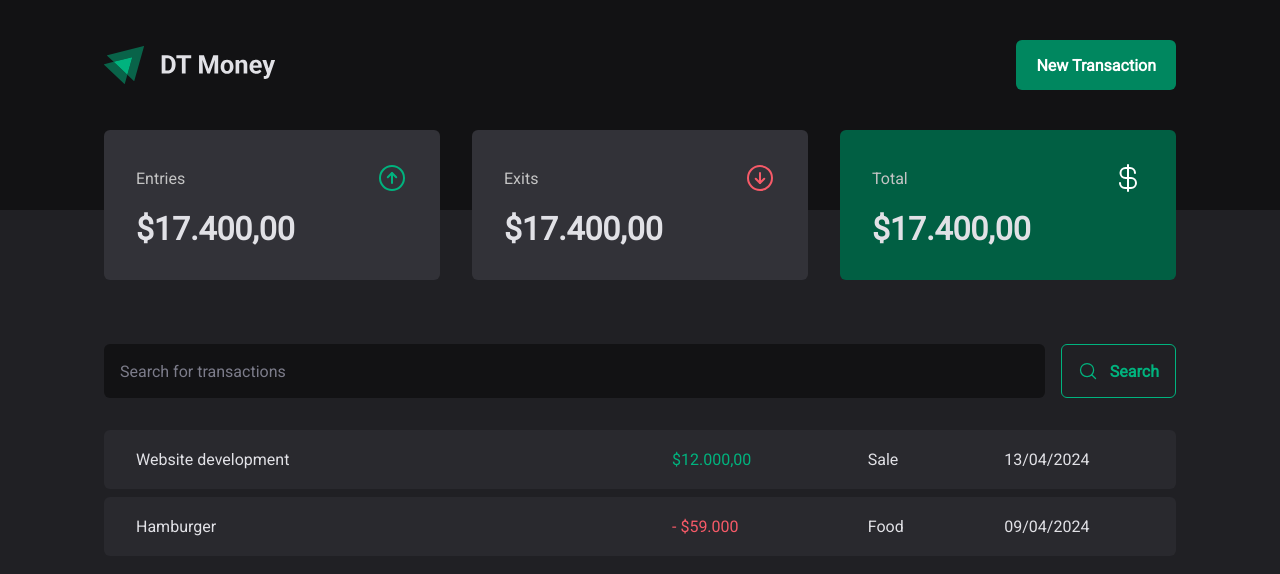
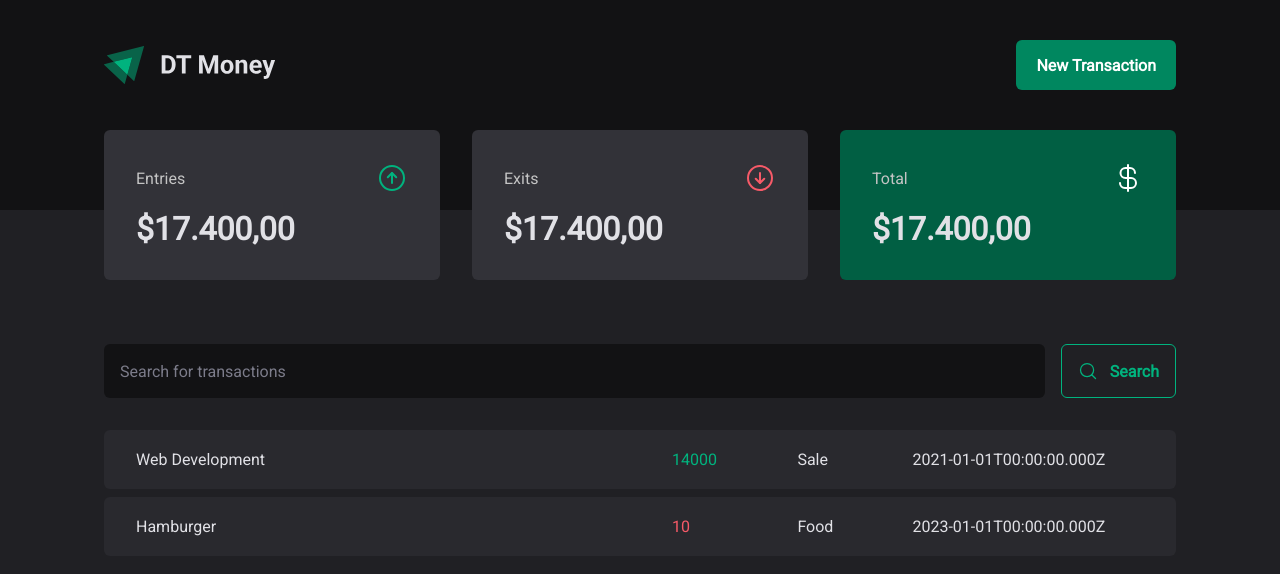
Before and after one commit to erikaperciliano/dtMoney, a React (Vite) app: page / in a window 1280 px wide. Shown: the top 574 px of the page. Built offline with nearby package versions, Linux system fonts and the light colour scheme; data requests are answered from the project's data file.

Commit message:
feat: add HTTP request

```diff
--- a/src/pages/Transactions/index.tsx
+++ b/src/pages/Transactions/index.tsx
@@ -1,9 +1,32 @@
+import { useEffect, useState } from "react";
 import { Header } from "../../components/Header";
 import { Summary } from "../../components/Summary";
 import { SearchForm } from "./components/SearchForm";
 import { PriceHighlight, TransactionContainer, TransactionsTable } from "./styles";
 
+interface Transaction {
+    id: number;
+    description: string;
+    type: 'income' | 'outcome';
+    price: number;
+    category: string;
+    createdAt: string;
+}
+
 export function Transactions () {
+    const [transactions, setTransactions] = useState<Transaction[]>([])
+
+    async function loadTransactions() {
+        const response = await fetch('http://localhost:3333/transactions');
+        const data = await response.json();
+
+        setTransactions(data);
+    }
+
+    useEffect(() => {
+        loadTransactions()
+    }, []);
+
     return (
         <div>
             <Header />
@@ -14,28 +37,20 @@
 
                 <TransactionsTable>
                     <tbody>
-                        <tr>
-                            <td width="50%">Website development</td>
-                            <td>
-                                <PriceHighlight variant="income">
-                                    $12.000,00
-                                </PriceHighlight>
-                            </td>
-
-                            <td>Sale</td>
-                            <td>13/04/2024</td>
-                        </tr>
-
-                        <tr>
-                            <td width="50%">Hamburger</td>
-                            <td>
-                                <PriceHighlight variant="outcome">
-                                    - $59.000
-                                </PriceHighlight>
-                            </td>
-                            <td>Food</td>
-                            <td>09/04/2024</td>
-                        </tr>
+                        {transactions.map(transaction => {
+                            return (
+                                <tr key={transaction.id}>
+                                    <td width="50%">{transaction.description}</td>
+                                    <td>
+                                        <PriceHighlight variant={transaction.type}>
+                                            {transaction.price}
+                                        </PriceHighlight>
+                                    </td>
+                                    <td>{transaction.category}</td>
+                                    <td>{transaction.createdAt}</td>
+                                </tr>
+                            )
+                        })}
                     </tbody>
                 </TransactionsTable>
             </TransactionContainer>
```
